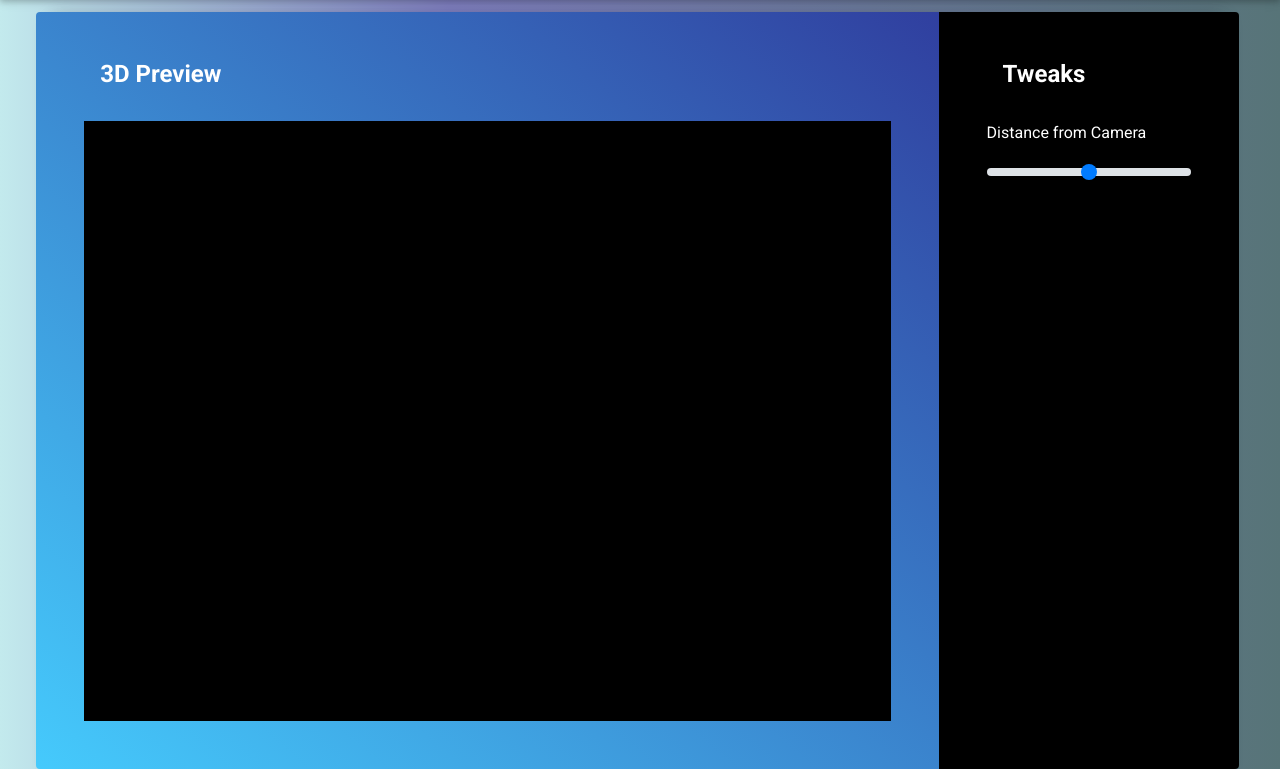
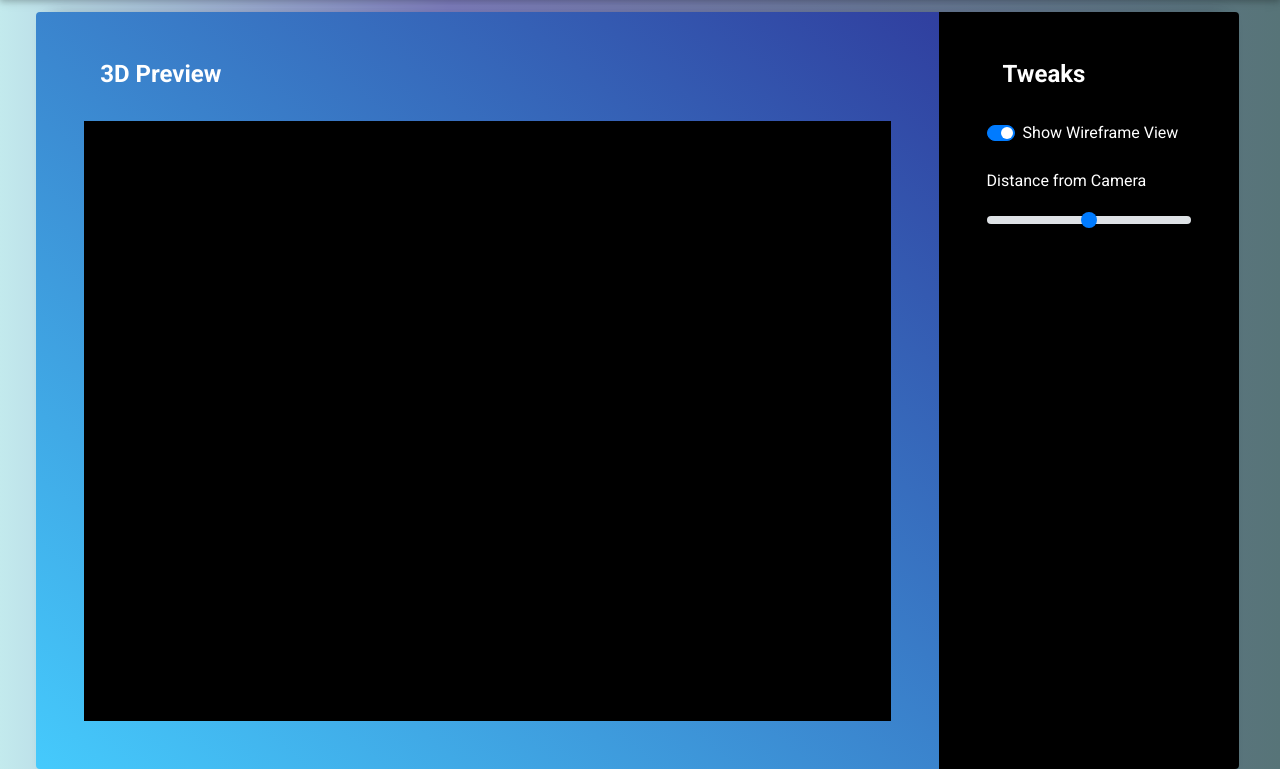
Before and after one commit to sps014/DrawToMesh, an ASP.NET Core app: page /preview/1 in a window 1280 px wide. Shown: the part 56-825 px from the top of the page. Run offline with ASP.NET Core 8, Linux system fonts and the light colour scheme; some libraries are stand-ins or nearby versions.

Commit message:
show wireframe button

```diff
--- a/DrawToMesh/Pages/PreviewPage.razor
+++ b/DrawToMesh/Pages/PreviewPage.razor
@@ -22,8 +22,21 @@
                             </div>
                             <div class="col-lg-3 black accent-3 rounded-right py-5 px-md-5">
                                 <h4 class="font-weight-bold ml-3 mb-4 pb-2">Tweaks</h4>
+
+                                <!--Show Wireframe-->
+
+                                <div class="custom-control custom-switch">
+                                    <input type="checkbox" class="custom-control-input" id="wireFrame" checked>
+                                    <label class="custom-control-label" for="wireFrame">Show Wireframe View</label>
+                                </div>
+                                <br />
+                                <!--D2C-->
+
                                 <p>Distance from Camera</p>
                                 <input type="range" class="custom-range" min="-250" max="250" @bind-value="@DistanceFromCam" id="customRange2">
+                                <br />
+
+
                             </div>
                         </div>
                     </div>
--- a/DrawToMesh/wwwroot/js/preview3D.js
+++ b/DrawToMesh/wwwroot/js/preview3D.js
@@ -2,11 +2,16 @@ let P5;
 let canvas3d;
 let gridGap = 10;
 let mode;
-let distToCam=0;
+let distToCam = 0;
+let wireFrameControl;
+let showWireFrame = true;
+
 function CreateCanvas3D(Mode=0) {
 
     mode = Mode;
     canvas3d = document.getElementById("p3dboard");
+    wireFrameControl = document.getElementById("wireFrame");
+    wireFrameControl.onchange = WireFrameBox;
 
     const s = (p) => {
         p.setup = function () {
@@ -32,6 +37,15 @@ function CreateCanvas3D(Mode=0) {
 
 function Draw3D()
 {
+
+    if (!showWireFrame) {
+        P5.strokeWeight(0);
+    }
+    else {
+        P5.strokeWeight(2);
+    }
+
+    //camera offset
     P5.camera(0, 0, distToCam + (canvas3d.offsetHeight / 2.0) / Math.tan(P5.PI * 30.0 / 180.0), 0, 0, 0, 0, 1, 0);
     if (mode == 0)
     {
@@ -111,3 +125,6 @@ function Remove3D() {
 function CamDistanceChanged(value) {
     distToCam = value;
 }
+function WireFrameBox() {
+    showWireFrame = wireFrameControl.checked;
+}
```
Also changed, not shown: 1 other file.
